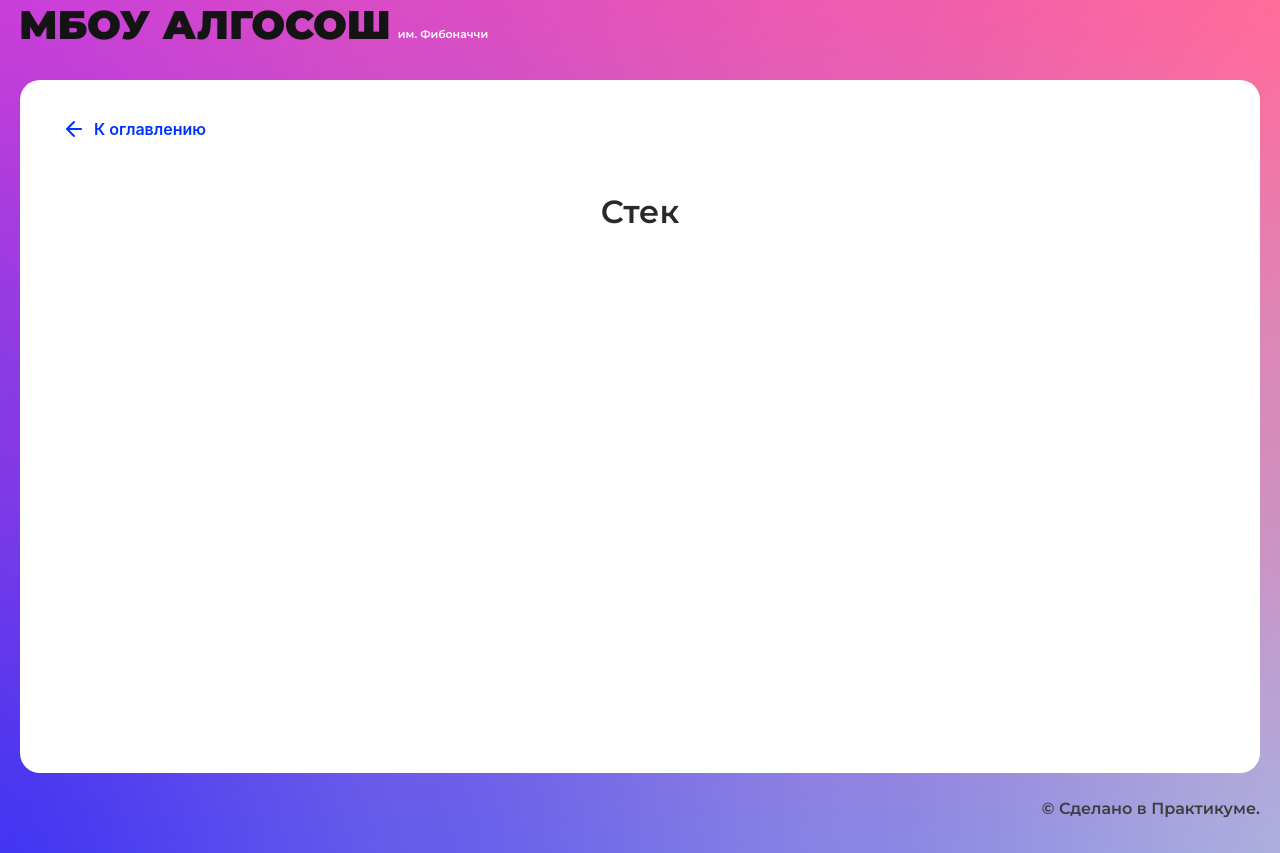
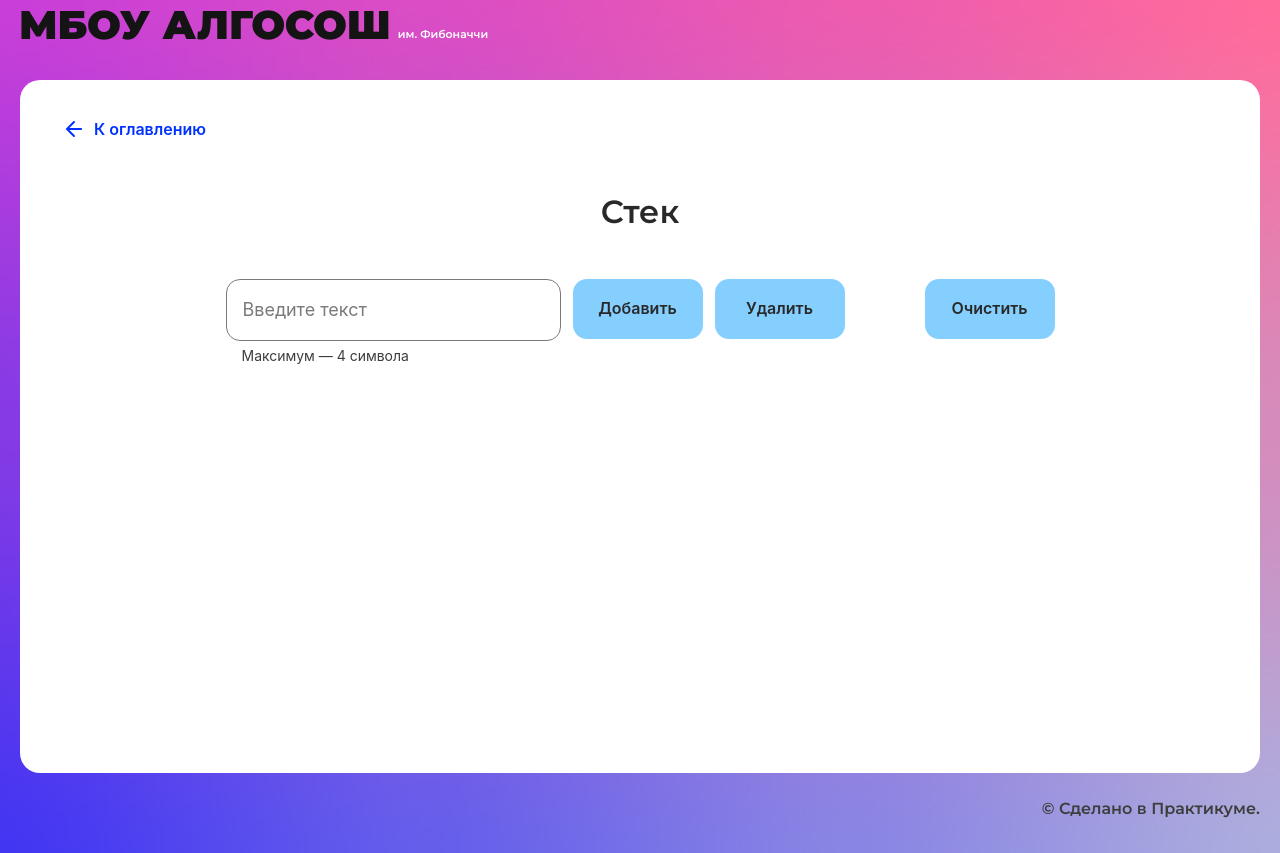
Before and after one commit to DmitriyFFF/algososh, a React (Create React App) app: page /stack in a window 1280 px wide. Built offline with nearby package versions, Linux system fonts and the light colour scheme.

Commit message:
feat: stack jsx-template

```diff
--- a/src/components/stack-page/stack-page.tsx
+++ b/src/components/stack-page/stack-page.tsx
@@ -1,10 +1,66 @@
-import React from "react";
+import React, { useState, ChangeEvent } from "react";
 import { SolutionLayout } from "../ui/solution-layout/solution-layout";
+import { Input } from "../ui/input/input";
+import { Button } from "../ui/button/button";
+import styles from "./stack.module.css"
+import { TItem } from "../../utils/types";
 
 export const StackPage: React.FC = () => {
+  const [inputValue, setInputValue] = useState('');
+  const [isLoading, setIsLoading] = useState(false);
+  const [array, setArray] = useState<TItem[]>([]);
+
+  const MAX_INPUT_LENGTH = 4;
+
+  const handleChange = (e: ChangeEvent<HTMLInputElement>) => {
+    setInputValue(e.target.value);
+  };
+
+  const handlePushStack = () => {
+
+  };
+
+  const handlePopStack = () => {
+
+  };
+
+  const handleClearStack = () => {
+
+  };
+
   return (
     <SolutionLayout title="Стек">
-
+      <form className={styles.form}>
+        <div className={styles.container}>
+          <Input
+            type="text"
+            value={inputValue}
+            isLimitText={true}
+            maxLength={MAX_INPUT_LENGTH}
+            onChange={handleChange}
+          />
+          <Button
+            type="submit"
+            text="Добавить"
+            // isLoader={isLoading}
+          />
+          <Button
+            type="submit"
+            text="Удалить"
+            // isLoader={isLoading}
+          />
+        </div>
+        <Button
+          type="submit"
+          text="Очистить"
+          // isLoader={isLoading}
+        />
+      </form>
+      {/* <div className={styles.circleContainer}>
+        {array.map((item, index) => (
+          <Circle letter={item.value} key={index} state={item.color}/>
+        ))}
+      </div> */}
     </SolutionLayout>
   );
 };
--- /dev/null
+++ b/src/components/stack-page/stack.module.css
@@ -0,0 +1,21 @@
+.form {
+  display: flex;
+  justify-content: center;
+  max-width: 829px;
+  margin: 0 auto;
+}
+
+.container {
+  display: flex;
+  width: 630px;
+  gap: 12px;
+  margin-right: 80px;
+}
+
+.circleContainer {
+  display: flex;
+  justify-content: center;
+  margin-top: 120px;
+  gap: 16px;
+  /* margin: 0 auto; */
+}
```
